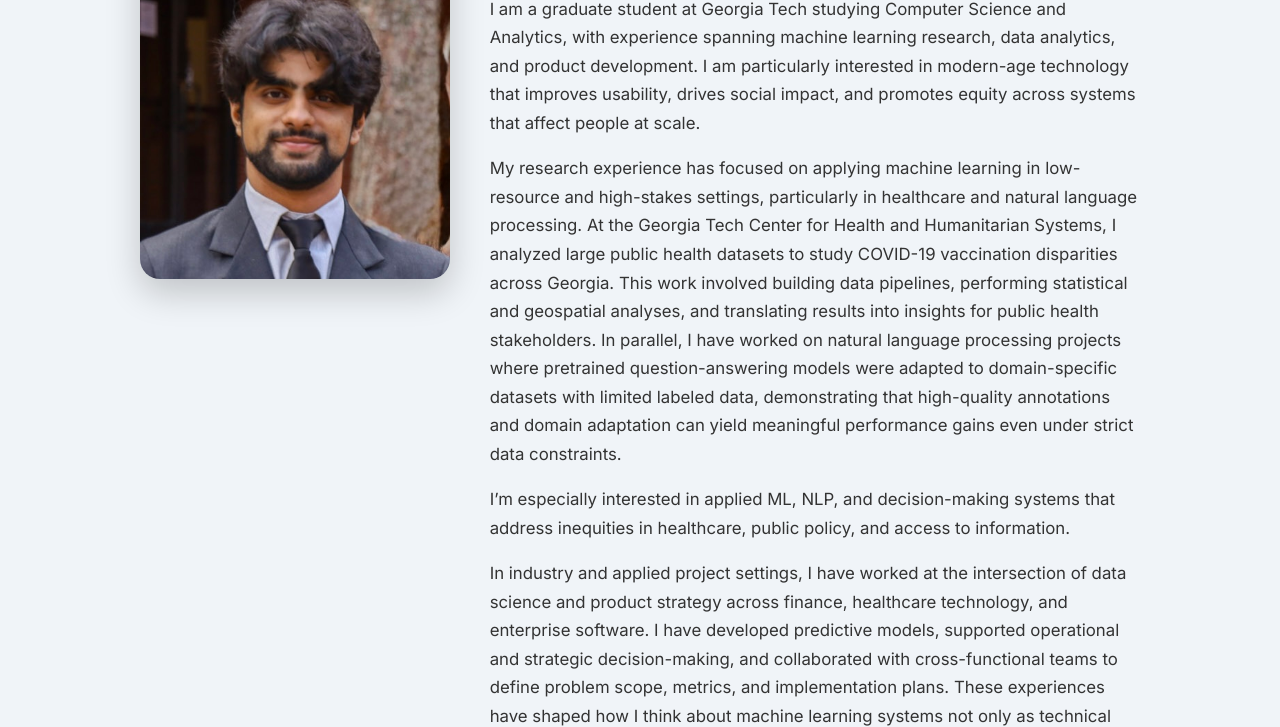
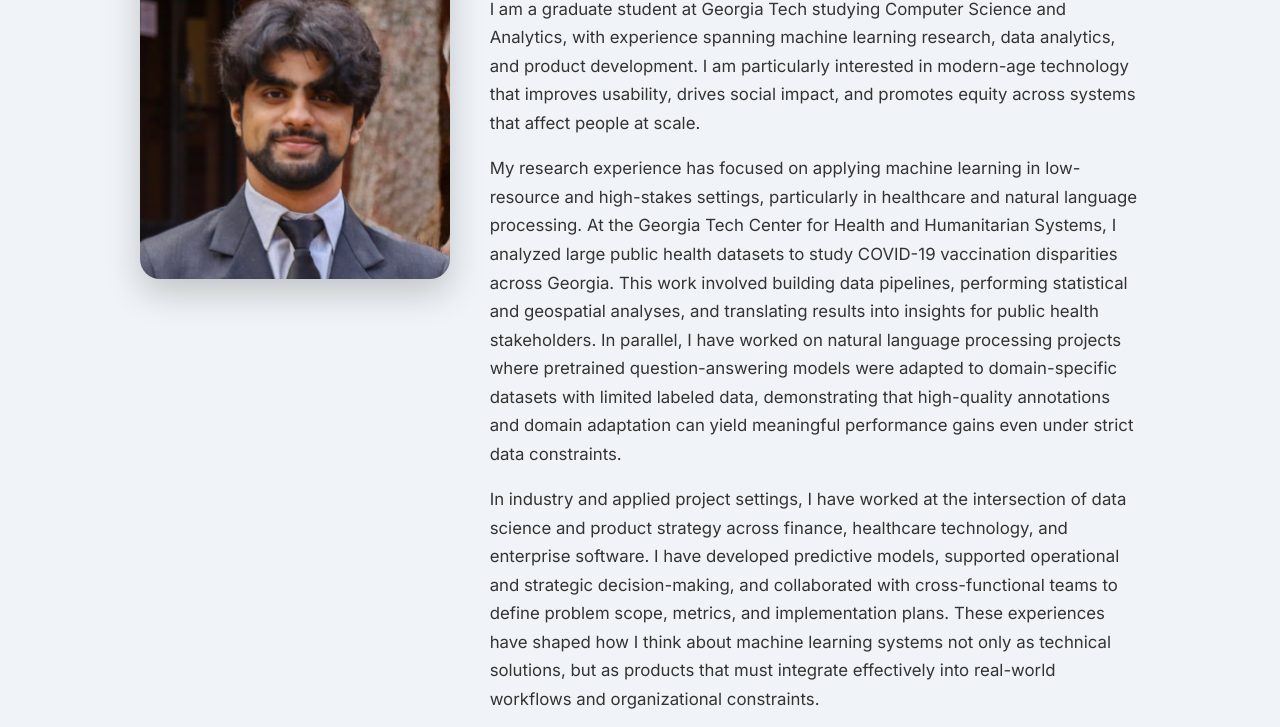
Before and after one commit to sharma-ojask/sharma-ojask.github.io, a plain HTML site: page index.html in a window 1280 px wide. Shown: the part 356-1083 px from the top of the page. Drawn offline with Linux system fonts and the light colour scheme.

Commit message:
Update index.html

```diff
--- a/index.html
+++ b/index.html
@@ -225,10 +225,6 @@
             </p>
             <p>
                 My research experience has focused on applying machine learning in low-resource and high-stakes settings, particularly in healthcare and natural language processing. At the Georgia Tech Center for Health and Humanitarian Systems, I analyzed large public health datasets to study COVID-19 vaccination disparities across Georgia. This work involved building data pipelines, performing statistical and geospatial analyses, and translating results into insights for public health stakeholders. In parallel, I have worked on natural language processing projects where pretrained question-answering models were adapted to domain-specific datasets with limited labeled data, demonstrating that high-quality annotations and domain adaptation can yield meaningful performance gains even under strict data constraints.
-            </p>
-            <p>
-                I’m especially interested in applied ML, NLP, and decision-making systems that
-                address inequities in healthcare, public policy, and access to information.
             </p>
             <p>
             In industry and applied project settings, I have worked at the intersection of data science and product strategy across finance, healthcare technology, and enterprise software. I have developed predictive models, supported operational and strategic decision-making, and collaborated with cross-functional teams to define problem scope, metrics, and implementation plans. These experiences have shaped how I think about machine learning systems not only as technical solutions, but as products that must integrate effectively into real-world workflows and organizational constraints.
```
